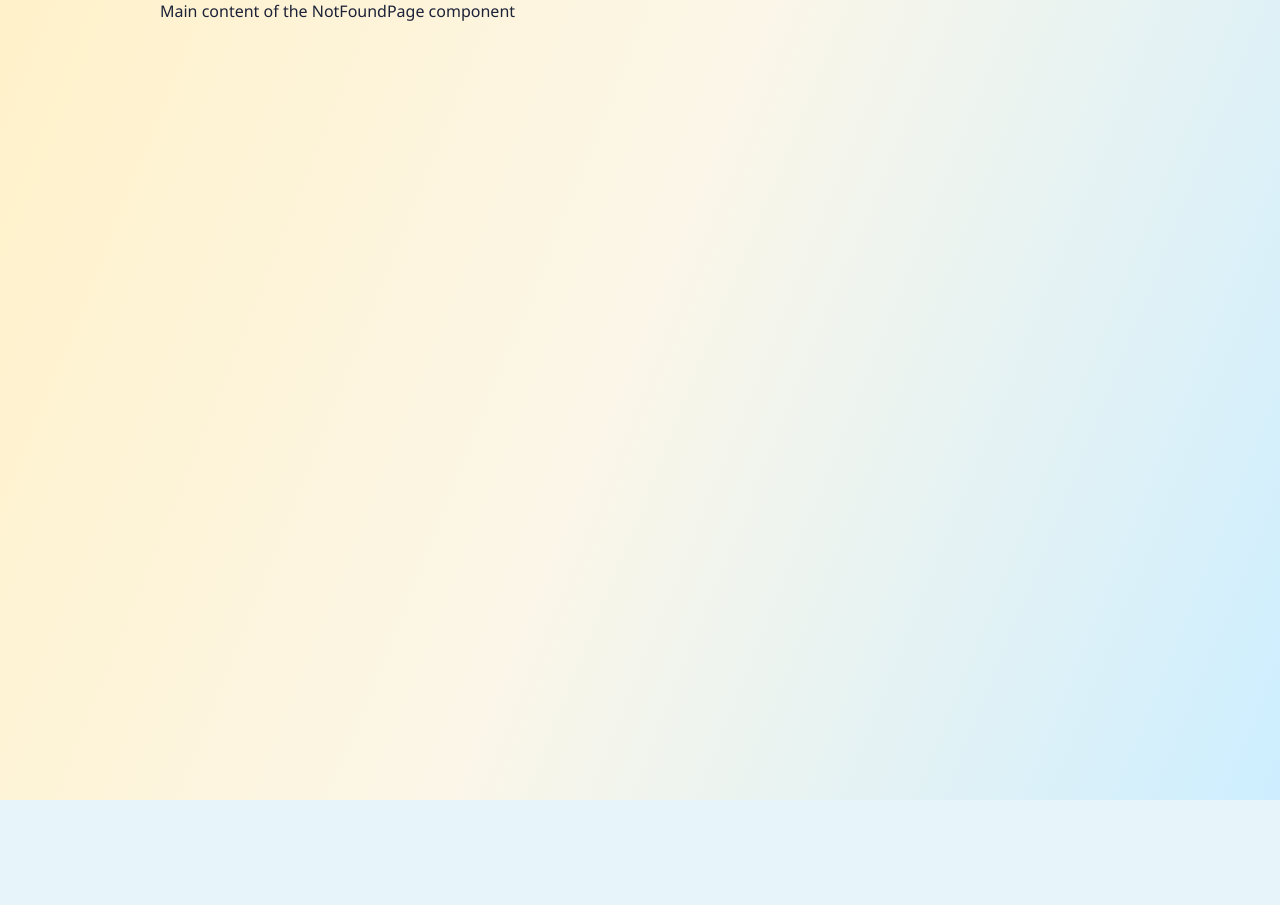
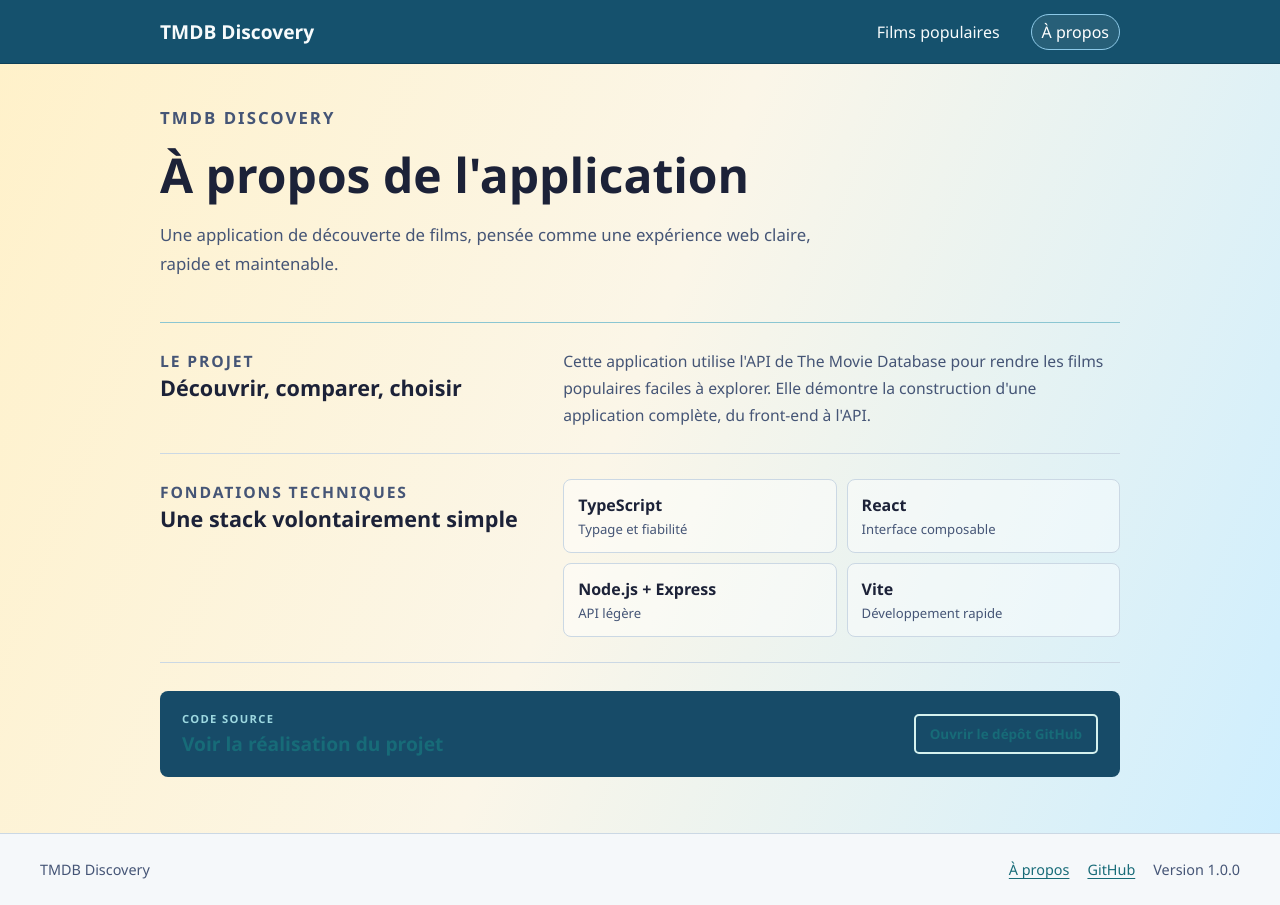
Before and after one commit to butsdcamillecarraco/themoviedb-discovery-app, a React (Vite) app: page /about in a window 1280 px wide. Before the commit the page ends 800 px from the top, so only its background shows below. Built offline with nearby package versions, Linux system fonts and the light colour scheme.

Commit message:
feat: ✨ add the About page with the associated content and style

```diff
--- a/src/front-end/App.tsx
+++ b/src/front-end/App.tsx
@@ -1,16 +1,24 @@
 import { Navigate, Route, Routes } from 'react-router';
 import './app.css';
+import Footer from './components/Footer';
+import NavBar from './components/NavBar';
+import AboutPage from './pages/AboutPage';
 import MovieDetailPage from './pages/MovieDetailPage';
 import MoviesListPage from './pages/MoviesListPage';
 import NotFoundPage from './pages/NotFoundPage';
 
 export default function App() {
   return (
+    <div className="app-layout">
+      <NavBar />
       <Routes>
         <Route path="/" element={<Navigate to="/movies" replace />} />
         <Route path="/movies" element={<MoviesListPage />} />
         <Route path="/movies/:id" element={<MovieDetailPage />} />
+        <Route path="/about" element={<AboutPage />} />
         <Route path="*" element={<NotFoundPage />} />
       </Routes>
+      <Footer />
+    </div>
   );
 }
--- /dev/null
+++ b/src/front-end/about.css
@@ -0,0 +1,147 @@
+.about-page {
+  width: min(960px, calc(100% - 40px));
+  margin: 0 auto;
+  padding: 40px 0 56px;
+  color: #1c2238;
+}
+
+.about-hero {
+  padding-bottom: 28px;
+  border-bottom: 1px solid #8bc6d2;
+}
+
+.about-eyebrow {
+  margin: 0 0 6px;
+  color: #176b78;
+  font-size: 0.75rem;
+  font-weight: 800;
+  letter-spacing: 0.12em;
+  text-transform: uppercase;
+}
+
+.about-page h1 {
+  margin: 0 0 20px;
+  font-size: clamp(2rem, 5vw, 3rem);
+  line-height: 1.1;
+}
+
+.about-page h2 {
+  margin: 0;
+  font-size: 1.35rem;
+  line-height: 1.2;
+}
+
+.about-page p {
+  max-width: 68ch;
+  margin: 0 0 16px;
+  color: #455576;
+  font-size: 1.05rem;
+  line-height: 1.7;
+}
+
+.about-section {
+  display: grid;
+  grid-template-columns: minmax(220px, 1fr) minmax(0, 1.5fr);
+  gap: 32px;
+  padding: 25px 0;
+  border-bottom: 1px solid #cbd8e4;
+}
+
+.about-section p {
+  margin: 0;
+  font-size: 0.98rem;
+}
+
+.about-section--stack {
+  align-items: start;
+}
+
+.about-tech-list {
+  display: grid;
+  grid-template-columns: repeat(2, minmax(0, 1fr));
+  gap: 10px;
+  padding: 0;
+  margin: 0;
+  list-style: none;
+}
+
+.about-tech-list li {
+  display: flex;
+  flex-direction: column;
+  gap: 4px;
+  padding: 14px;
+  border: 1px solid #cbd8e4;
+  border-radius: 8px;
+  background: rgb(255 255 255 / 42%);
+}
+
+.about-tech-list span {
+  color: #455576;
+  font-size: 0.82rem;
+}
+
+.about-repository {
+  display: flex;
+  align-items: center;
+  justify-content: space-between;
+  gap: 20px;
+  margin-top: 28px;
+  padding: 20px 22px;
+  border-radius: 8px;
+  background: #174b68;
+  color: #fff;
+  text-decoration: none;
+}
+
+.about-repository span {
+  display: flex;
+  flex-direction: column;
+  gap: 4px;
+  font-size: 1.2rem;
+  font-weight: 800;
+}
+
+.about-repository small {
+  color: #9dd8e0;
+  font-size: 0.7rem;
+  letter-spacing: 0.12em;
+  text-transform: uppercase;
+}
+
+.about-repository strong {
+  padding: 9px 14px;
+  border: 2px solid #d5f1ee;
+  border-radius: 5px;
+  font-size: 0.84rem;
+}
+
+@media (max-width: 650px) {
+  .about-section {
+    grid-template-columns: 1fr;
+    gap: 14px;
+  }
+
+  .about-tech-list {
+    grid-template-columns: 1fr;
+  }
+
+  .about-repository {
+    align-items: flex-start;
+    flex-direction: column;
+  }
+}
+
+.about-page a {
+  color: #176b78;
+  text-underline-offset: 3px;
+}
+
+.about-page a:hover {
+  color: #104b58;
+}
+
+.about-page a:focus-visible {
+  border-radius: 2px;
+  outline: 3px solid #2f6f95;
+  outline-offset: 3px;
+}
--- /dev/null
+++ b/src/front-end/components/Footer.tsx
@@ -0,0 +1,29 @@
+import { Link } from 'react-router';
+import '../footer.css';
+
+export default function Footer() {
+  return (
+    <footer className="footer">
+      <div className="footer__content">
+        <p className="footer__copyright">TMDB Discovery</p>
+        <ul className="footer__links">
+          <li>
+            <Link to="/about">À propos</Link>
+          </li>
+          <li>
+            <a
+              href="https://github.com/butsdcamillecarraco/themoviedb-discovery-app"
+              target="_blank"
+              rel="noreferrer"
+            >
+              GitHub
+            </a>
+          </li>
+          <li>
+            <span>Version 1.0.0</span>
+          </li>
+        </ul>
+      </div>
+    </footer>
+  );
+}
--- /dev/null
+++ b/src/front-end/components/NavBar.tsx
@@ -0,0 +1,24 @@
+import { NavLink } from 'react-router';
+import '../navbar.css';
+
+export default function NavBar() {
+  return (
+    <nav className="navbar" aria-label="Navigation principale">
+      <NavLink className="navbar__brand" to="/movies">
+        TMDB Discovery
+      </NavLink>
+      <ul className="navbar__links">
+        <li>
+          <NavLink className="navbar__link" to="/movies" end>
+            Films populaires
+          </NavLink>
+        </li>
+        <li>
+          <NavLink className="navbar__link" to="/about">
+            À propos
+          </NavLink>
+        </li>
+      </ul>
+    </nav>
+  );
+}
--- /dev/null
+++ b/src/front-end/footer.css
@@ -0,0 +1,38 @@
+.footer {
+  width: 100%;
+  margin-top: auto;
+  padding: 24px 20px;
+  color: #455576;
+  border-top: 1px solid #cbd8e4;
+  background: #f5f8fa;
+  font-size: 0.9rem;
+  line-height: 1.6;
+}
+
+.footer__content {
+  display: flex;
+  flex-wrap: wrap;
+  align-items: center;
+  justify-content: space-between;
+  gap: 12px 24px;
+  width: min(1200px, 100%);
+  margin: 0 auto;
+}
+
+.footer__copyright {
+  margin: 0;
+}
+
+.footer__links {
+  display: flex;
+  flex-wrap: wrap;
+  gap: 8px 18px;
+  margin: 0;
+  padding: 0;
+  list-style: none;
+}
+
+.footer a {
+  color: #176b78;
+  text-underline-offset: 3px;
+}
--- a/src/front-end/global.css
+++ b/src/front-end/global.css
@@ -17,6 +17,20 @@ body {
   background: linear-gradient(112deg, #fff1c9 0%, #fbf6e8 48%, #cdeeff 100%);
 }
 
+#root,
+.app-layout {
+  min-height: 100vh;
+}
+
+.app-layout {
+  display: flex;
+  flex-direction: column;
+}
+
+.app-layout > :nth-child(2) {
+  flex: 1;
+}
+
 img {
   display: block;
   max-width: 100%;
--- /dev/null
+++ b/src/front-end/navbar.css
@@ -0,0 +1,52 @@
+.navbar {
+  display: flex;
+  flex-wrap: wrap;
+  align-items: center;
+  justify-content: space-between;
+  gap: 16px 24px;
+  width: 100%;
+  min-height: 64px;
+  margin: 0;
+  padding: 12px max(20px, calc((100% - 960px) / 2));
+  color: #f7fbfc;
+  background: #15516d;
+  border-bottom: 1px solid #0e4058;
+}
+
+.navbar__brand {
+  color: inherit;
+  font-size: 1.2rem;
+  font-weight: 700;
+  text-decoration: none;
+}
+
+.navbar__links {
+  display: flex;
+  flex-wrap: wrap;
+  align-items: center;
+  gap: 8px 20px;
+  margin: 0;
+  padding: 0;
+  list-style: none;
+}
+
+.navbar__link {
+  padding: 6px 10px;
+  border: 1px solid transparent;
+  border-radius: 999px;
+  color: #f7fbfc;
+  text-decoration: none;
+}
+
+.navbar__link:hover,
+.navbar__link[aria-current='page'] {
+  color: #ffffff;
+  border-color: #8cc9e8;
+  background: rgb(255 255 255 / 8%);
+}
+
+.navbar a:focus-visible {
+  border-radius: 2px;
+  outline: 3px solid #b9e5f5;
+  outline-offset: 3px;
+}
--- /dev/null
+++ b/src/front-end/pages/AboutPage.tsx
@@ -0,0 +1,60 @@
+import '../about.css';
+
+const technologies = [
+  ['TypeScript', 'Typage et fiabilité'],
+  ['React', 'Interface composable'],
+  ['Node.js + Express', 'API légère'],
+  ['Vite', 'Développement rapide'],
+];
+
+export default function AboutPage() {
+  return (
+    <main className="about-page">
+      <section className="about-hero">
+        <p className="about-eyebrow">TMDB Discovery</p>
+        <h1>À propos de l'application</h1>
+        <p>
+          Une application de découverte de films, pensée comme une expérience
+          web claire, rapide et maintenable.
+        </p>
+      </section>
+      <section className="about-section">
+        <div>
+          <p className="about-eyebrow">Le projet</p>
+          <h2>Découvrir, comparer, choisir</h2>
+        </div>
+        <p>
+          Cette application utilise l&apos;API de The Movie Database pour rendre
+          les films populaires faciles à explorer. Elle démontre la construction
+          d&apos;une application complète, du front-end à l&apos;API.
+        </p>
+      </section>
+      <section className="about-section about-section--stack">
+        <div>
+          <p className="about-eyebrow">Fondations techniques</p>
+          <h2>Une stack volontairement simple</h2>
+        </div>
+        <ul className="about-tech-list">
+          {technologies.map(([name, description]) => (
+            <li key={name}>
+              <strong>{name}</strong>
+              <span>{description}</span>
+            </li>
+          ))}
+        </ul>
+      </section>
+      <a
+        className="about-repository"
+        href="https://github.com/butsdcamillecarraco/themoviedb-discovery-app"
+        target="_blank"
+        rel="noreferrer"
+      >
+        <span>
+          <small>Code source</small>
+          Voir la réalisation du projet
+        </span>
+        <strong>Ouvrir le dépôt GitHub</strong>
+      </a>
+    </main>
+  );
+}
```
Lines whose indentation alone changed are shown as unchanged.
